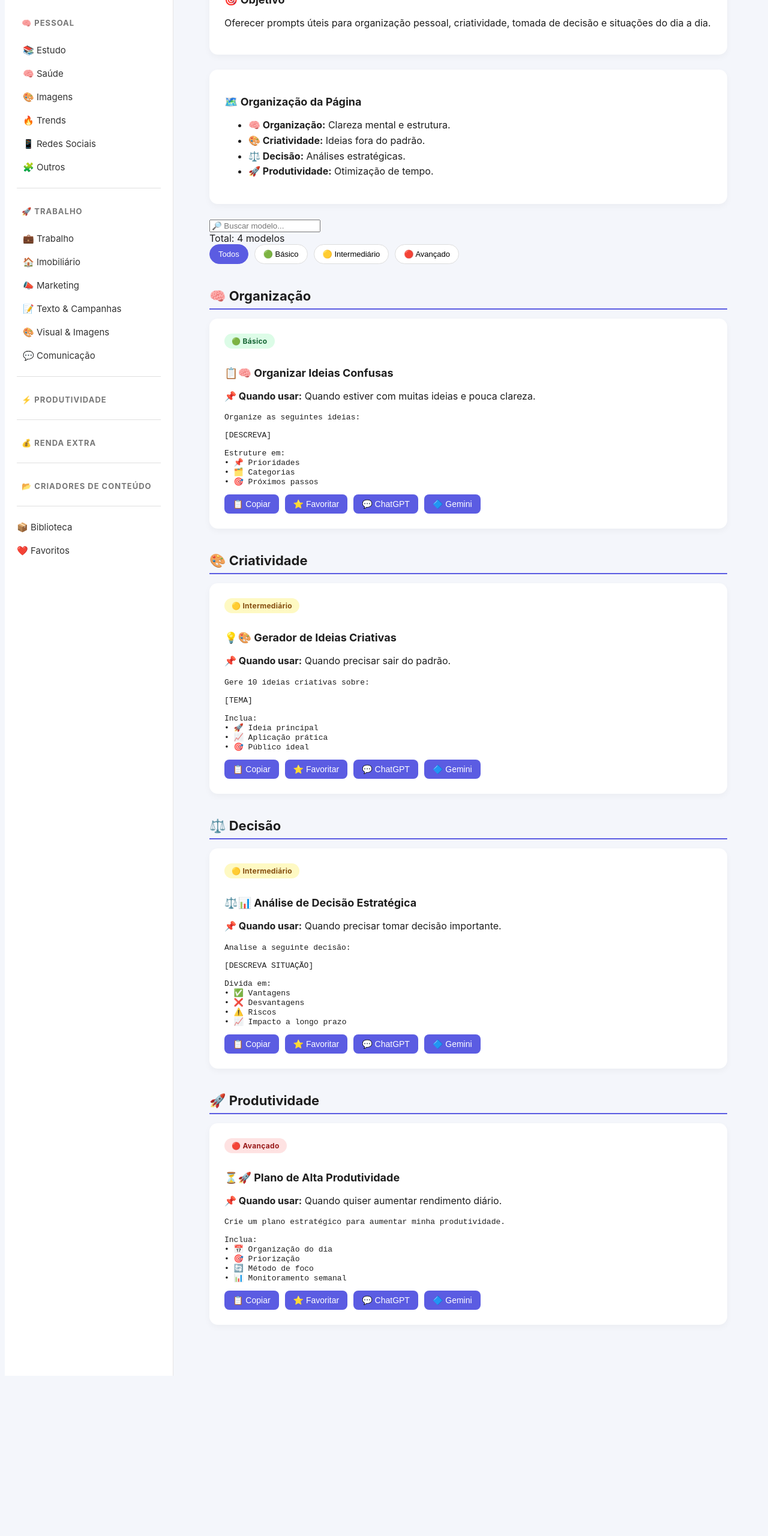
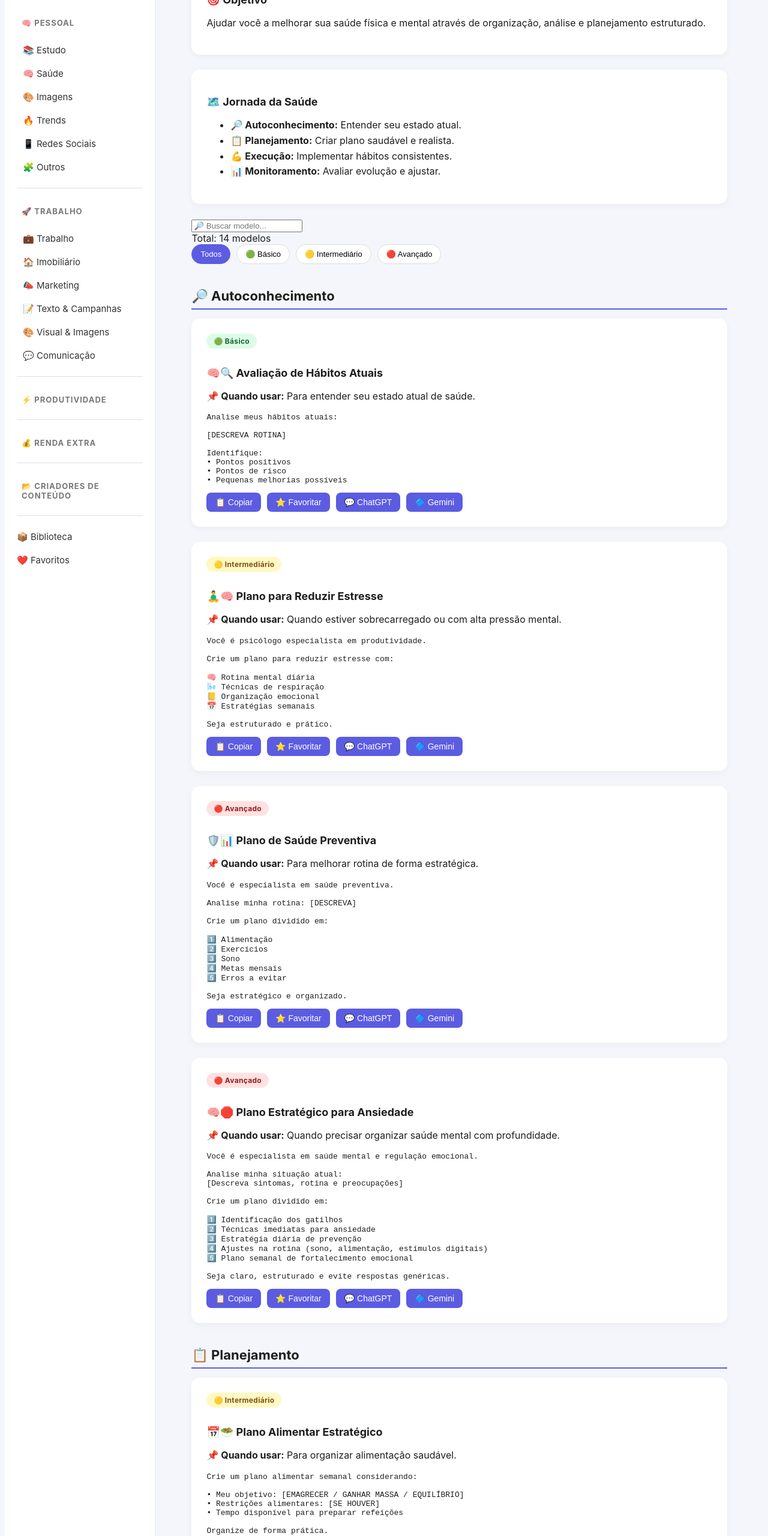
Before and after one commit to jhoncorretor2025-blip/delta-prompts, a plain HTML site: page paginas/saude.html in a window 1280 px wide. Shown: the part 240-2800 px from the top of the page at 60% size. Before the commit the page ends 2541 px from the top, so only its background shows below. Drawn offline with Linux system fonts and the light colour scheme.

Commit message:
Update saude.html

```diff
--- a/paginas/saude.html
+++ b/paginas/saude.html
@@ -2,7 +2,7 @@
 <html lang="pt-br">
 <head>
 <meta charset="UTF-8">
-<title>🧩 Outros Prompts | Delta Prompts</title>
+<title>🧠 Saúde Inteligente | Delta Prompts</title>
 <meta name="viewport" content="width=device-width, initial-scale=1.0">
 
 <link rel="stylesheet" href="/delta-prompts/style.css">
@@ -16,26 +16,26 @@
 
 <main>
 
-<h1>🧩✨ Outros Prompts Estratégicos</h1>
+<h1>🧠💚 Saúde Inteligente com IA</h1>
 
 <p>
-Modelos versáteis para situações diversas que não se encaixam em categorias específicas.
+Prompts estratégicos para organizar saúde física, mental e hábitos com clareza e consciência.
 </p>
 
 <section class="card">
   <h3>🎯 Objetivo</h3>
   <p>
-    Oferecer prompts úteis para organização pessoal, criatividade, tomada de decisão e situações do dia a dia.
+    Ajudar você a melhorar sua saúde física e mental através de organização, análise e planejamento estruturado.
   </p>
 </section>
 
 <section class="card">
-  <h3>🗺️ Organização da Página</h3>
+  <h3>🗺️ Jornada da Saúde</h3>
   <ul style="line-height:1.6;">
-    <li><strong>🧠 Organização:</strong> Clareza mental e estrutura.</li>
-    <li><strong>🎨 Criatividade:</strong> Ideias fora do padrão.</li>
-    <li><strong>⚖️ Decisão:</strong> Análises estratégicas.</li>
-    <li><strong>🚀 Produtividade:</strong> Otimização de tempo.</li>
+    <li><strong>🔎 Autoconhecimento:</strong> Entender seu estado atual.</li>
+    <li><strong>📋 Planejamento:</strong> Criar plano saudável e realista.</li>
+    <li><strong>💪 Execução:</strong> Implementar hábitos consistentes.</li>
+    <li><strong>📊 Monitoramento:</strong> Avaliar evolução e ajustar.</li>
   </ul>
 </section>
 
@@ -58,72 +58,255 @@ Modelos versáteis para situações diversas que não se encaixam em categorias
 <script>
 
 const ordemCategorias = [
-"🧠 Organização",
-"🎨 Criatividade",
-"⚖️ Decisão",
-"🚀 Produtividade"
+"🔎 Autoconhecimento",
+"📋 Planejamento",
+"💪 Execução",
+"📊 Monitoramento"
 ];
 
 const prompts = [
 
 {
-categoria:"🧠 Organização",
+categoria:"🔎 Autoconhecimento",
 nivel:"basico",
-titulo:"📋🧠 Organizar Ideias Confusas",
-quando:"Quando estiver com muitas ideias e pouca clareza.",
-prompt:`Organize as seguintes ideias:
+titulo:"🧠🔍 Avaliação de Hábitos Atuais",
+quando:"Para entender seu estado atual de saúde.",
+prompt:`Analise meus hábitos atuais:
 
-[DESCREVA]
+[DESCREVA ROTINA]
 
-Estruture em:
-• 📌 Prioridades
-• 🗂️ Categorias
-• 🎯 Próximos passos`
+Identifique:
+• Pontos positivos
+• Pontos de risco
+• Pequenas melhorias possíveis`
 },
 
 {
-categoria:"🎨 Criatividade",
+categoria:"📋 Planejamento",
 nivel:"intermediario",
-titulo:"💡🎨 Gerador de Ideias Criativas",
-quando:"Quando precisar sair do padrão.",
-prompt:`Gere 10 ideias criativas sobre:
+titulo:"📅🥗 Plano Alimentar Estratégico",
+quando:"Para organizar alimentação saudável.",
+prompt:`Crie um plano alimentar semanal considerando:
 
-[TEMA]
+• Meu objetivo: [EMAGRECER / GANHAR MASSA / EQUILÍBRIO]
+• Restrições alimentares: [SE HOUVER]
+• Tempo disponível para preparar refeições
 
-Inclua:
-• 🚀 Ideia principal
-• 📈 Aplicação prática
-• 🎯 Público ideal`
+Organize de forma prática.`
 },
 
 {
-categoria:"⚖️ Decisão",
+categoria:"💪 Execução",
 nivel:"intermediario",
-titulo:"⚖️📊 Análise de Decisão Estratégica",
-quando:"Quando precisar tomar decisão importante.",
-prompt:`Analise a seguinte decisão:
+titulo:"🏋️‍♂️💪 Plano de Exercícios Personalizado",
+quando:"Para organizar rotina de treino.",
+prompt:`Monte um plano de exercícios para:
 
-[DESCREVA SITUAÇÃO]
+• Objetivo: [DEFINA]
+• Tempo disponível por dia
+• Nível atual
 
-Divida em:
-• ✅ Vantagens
-• ❌ Desvantagens
-• ⚠️ Riscos
-• 📈 Impacto a longo prazo`
+Inclua:
+• Divisão semanal
+• Tipo de treino
+• Duração`
 },
 
 {
-categoria:"🚀 Produtividade",
+categoria:"📊 Monitoramento",
 nivel:"avancado",
-titulo:"⏳🚀 Plano de Alta Produtividade",
-quando:"Quando quiser aumentar rendimento diário.",
-prompt:`Crie um plano estratégico para aumentar minha produtividade.
+titulo:"📈🧠 Sistema de Acompanhamento de Saúde",
+quando:"Para acompanhar evolução física e mental.",
+prompt:`Crie um sistema de acompanhamento de saúde considerando:
+
+• Alimentação
+• Exercícios
+• Sono
+• Nível de energia
+• Estresse
+
+Organize como planilha ou checklist semanal.`
+},
+
+  {
+categoria:"📋 Planejamento",
+nivel:"basico",
+titulo:"🌅💚 Rotina Diária para Saúde Física e Mental",
+quando:"Para criar hábitos simples e consistentes no dia a dia.",
+prompt:`Crie uma rotina diária simples para melhorar saúde física e mental.
 
 Inclua:
-• 📅 Organização do dia
-• 🎯 Priorização
-• 🔄 Método de foco
-• 📊 Monitoramento semanal`
+• 🥗 Alimentação equilibrada
+• 🚶 Exercício leve
+• 🌙 Organização do sono
+• 🧠 Pequenos hábitos mentais positivos
+
+Seja prático e fácil de aplicar.`
+},
+
+{
+categoria:"💪 Execução",
+nivel:"basico",
+titulo:"🏋️‍♀️📅 Plano Semanal para Iniciantes",
+quando:"Para começar a treinar de forma equilibrada.",
+prompt:`Monte um plano semanal de exercícios equilibrado para iniciantes.
+
+Inclua:
+• 💪 Dias de treino
+• 🧘 Dias de descanso
+• 🔄 Tipo de exercício por dia
+• ⏱️ Duração recomendada`
+},
+
+{
+categoria:"📋 Planejamento",
+nivel:"intermediario",
+titulo:"🥗🔥 Plano de Emagrecimento Saudável",
+quando:"Para organizar emagrecimento sem soluções radicais.",
+prompt:`Você é nutricionista esportivo.
+
+Crie um plano de emagrecimento saudável dividido em:
+
+🥗 Alimentação
+🏋️ Treino
+🧠 Mentalidade
+📊 Acompanhamento semanal
+
+Evite soluções radicais e foque em consistência.`
+},
+
+{
+categoria:"🔎 Autoconhecimento",
+nivel:"intermediario",
+titulo:"🧘‍♂️🧠 Plano para Reduzir Estresse",
+quando:"Quando estiver sobrecarregado ou com alta pressão mental.",
+prompt:`Você é psicólogo especialista em produtividade.
+
+Crie um plano para reduzir estresse com:
+
+🧠 Rotina mental diária
+🌬️ Técnicas de respiração
+📒 Organização emocional
+📅 Estratégias semanais
+
+Seja estruturado e prático.`
+},
+
+{
+categoria:"🔎 Autoconhecimento",
+nivel:"avancado",
+titulo:"🛡️📊 Plano de Saúde Preventiva",
+quando:"Para melhorar rotina de forma estratégica.",
+prompt:`Você é especialista em saúde preventiva.
+
+Analise minha rotina: [DESCREVA]
+
+Crie um plano dividido em:
+
+1️⃣ Alimentação
+2️⃣ Exercícios
+3️⃣ Sono
+4️⃣ Metas mensais
+5️⃣ Erros a evitar
+
+Seja estratégico e organizado.`
+},
+
+{
+categoria:"💪 Execução",
+nivel:"intermediario",
+titulo:"🚶‍♂️📈 Plano 30 Dias Contra Sedentarismo",
+quando:"Para sair do sedentarismo com metas progressivas.",
+prompt:`Você é especialista em mudança de hábitos.
+
+Crie um plano de 30 dias para sair do sedentarismo.
+
+Inclua:
+• 📅 Metas progressivas
+• 🏃 Evolução semanal
+• 📊 Acompanhamento simples
+• 🧠 Estratégia para manter consistência`
+},
+
+{
+categoria:"🔎 Autoconhecimento",
+nivel:"avancado",
+titulo:"🧠🛑 Plano Estratégico para Ansiedade",
+quando:"Quando precisar organizar saúde mental com profundidade.",
+prompt:`Você é especialista em saúde mental e regulação emocional.
+
+Analise minha situação atual:
+[Descreva sintomas, rotina e preocupações]
+
+Crie um plano dividido em:
+
+1️⃣ Identificação dos gatilhos
+2️⃣ Técnicas imediatas para ansiedade
+3️⃣ Estratégia diária de prevenção
+4️⃣ Ajustes na rotina (sono, alimentação, estímulos digitais)
+5️⃣ Plano semanal de fortalecimento emocional
+
+Seja claro, estruturado e evite respostas genéricas.`
+},
+
+{
+categoria:"💪 Execução",
+nivel:"avancado",
+titulo:"🏆🔥 Plano de Alta Performance Física",
+quando:"Para melhorar desempenho físico de forma estratégica.",
+prompt:`Você é treinador de alta performance.
+
+Crie um plano estratégico para melhorar:
+
+💪 Força
+🏃 Resistência
+🔄 Recuperação
+📊 Monitoramento de progresso
+
+Organize de forma profissional e progressiva.`
+},
+  {
+categoria:"📋 Planejamento",
+nivel:"basico",
+titulo:"🍳🥗 Receitas Rápidas e Saudáveis",
+quando:"Para criar refeições saudáveis com o que você já tem em casa.",
+prompt:`Tenho os seguintes ingredientes disponíveis:
+
+🥕 [Ingrediente 1]
+🍗 [Ingrediente 2]
+🥦 [Ingrediente 3]
+
+Sugira uma receita rápida e saudável que eu possa preparar com esses itens.
+
+Inclua:
+• ⏱️ Tempo de preparo
+• 🍽️ Modo de preparo simples
+• 💚 Benefícios nutricionais
+• 🔄 Sugestões de substituição, se necessário
+
+Seja prático e objetivo.`
+},
+
+{
+categoria:"💪 Execução",
+nivel:"basico",
+titulo:"💻🧘 Alongamentos para Quem Trabalha Sentado",
+quando:"Para aliviar tensão física de quem trabalha muitas horas sentado.",
+prompt:`Crie uma rotina de alongamentos de 10 minutos para quem trabalha o dia todo sentado em frente ao computador.
+
+Inclua:
+
+🧍 Alongamentos para pescoço
+💪 Alongamentos para ombros
+🦴 Coluna e lombar
+🦵 Pernas e circulação
+
+Explique:
+• ⏱️ Tempo de cada exercício
+• 🔁 Número de repetições
+• ⚠️ Cuidados importantes
+
+Organize de forma simples e fácil de aplicar no ambiente de trabalho.`
 }
 
 ];
@@ -213,7 +396,7 @@ const salvos=JSON.parse(localStorage.getItem("deltaPrompts"))||[];
 salvos.push({
 id:Date.now(),
 titulo,
-categoria:"Outros",
+categoria:"Saúde",
 conteudo,
 favorito:true
 });
```
